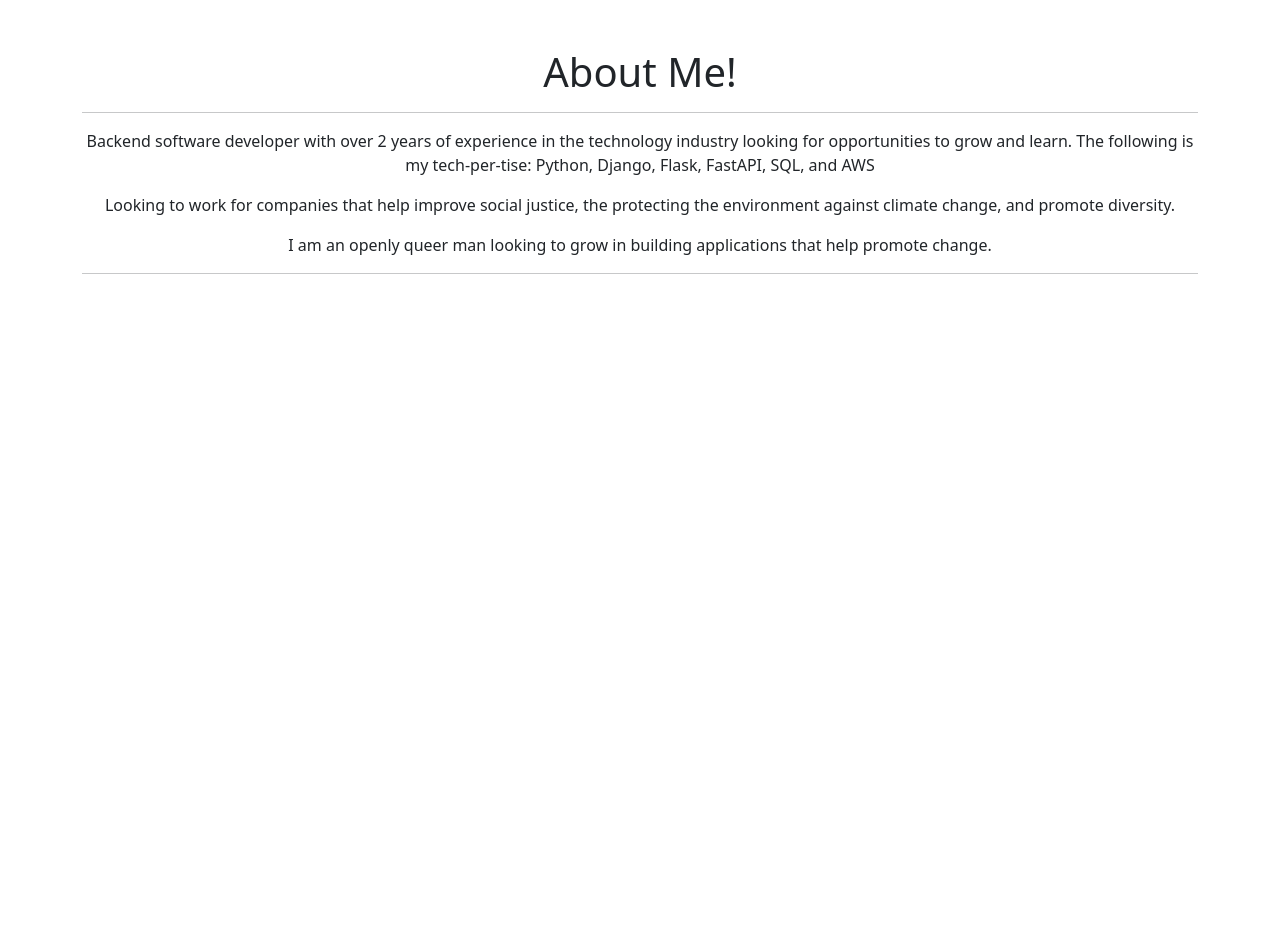
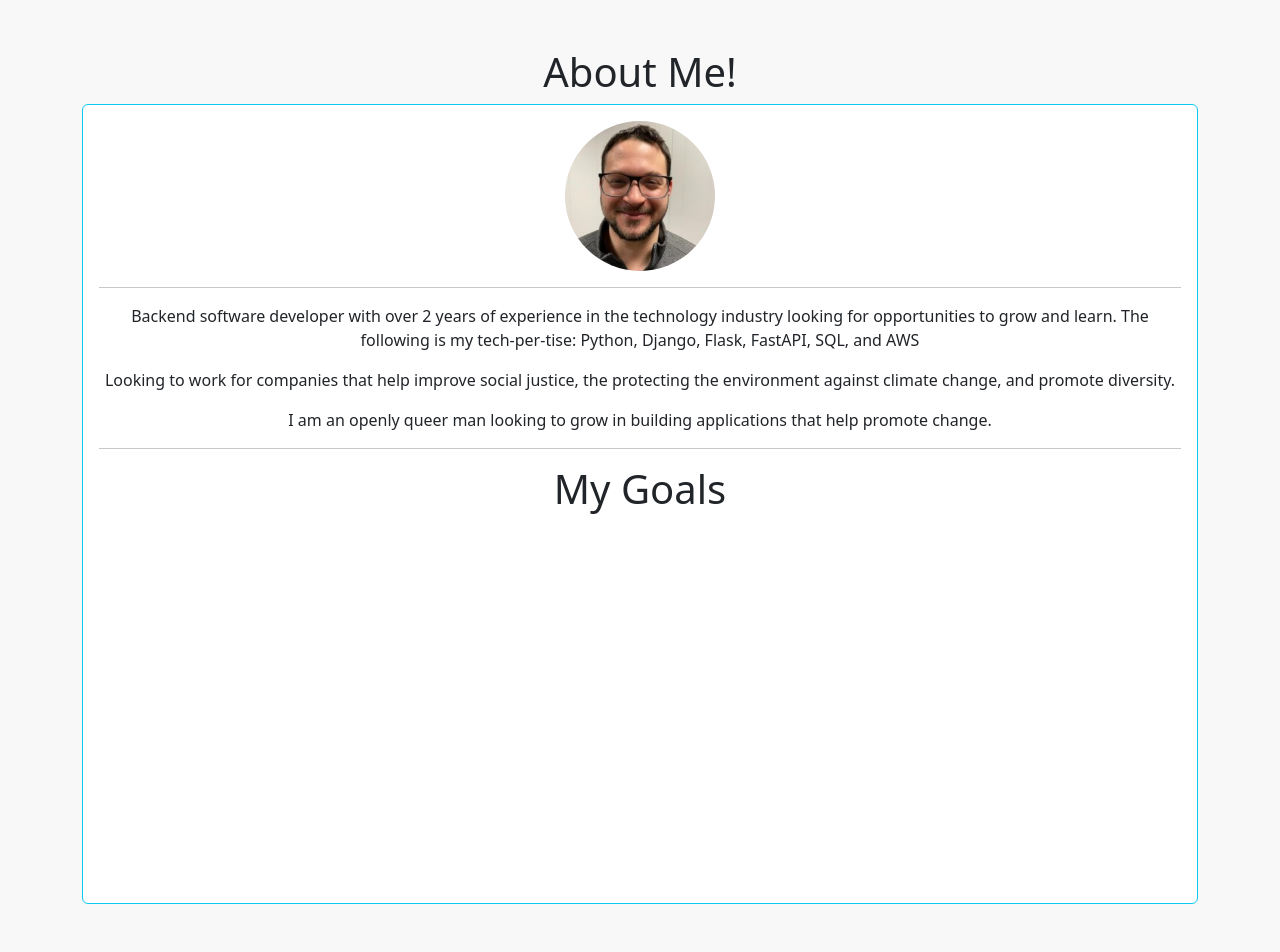
Before and after one commit to john-gartsu/portfolio, a Django app: template about/templates/about/about.html in a window 1280 px wide. Before the commit the page ends 274 px from the top, so only its background shows below. Run offline with Django 3.2, Linux system fonts and the light colour scheme; the template is opened without the code that fills it, so the values that code supplies are empty.

Commit message:
resolved wip error

```diff
--- a/about/templates/about/about.html
+++ b/about/templates/about/about.html
@@ -1,9 +1,12 @@
 {% extends "base.html" %}
-
+{% load static from static %}
 {% block content %}
 
 <h1>About Me!</h1>
-<!-- <p>Today is {{today}}</p> -->
+<!-- image of face -->
+<div class="card card-body h-100  border-info" id="profile-wrapper">
+    <img id="profile-pic" src="{% static '/images/headshot.jpeg' %}" >
+<div>
 <hr>
 <p>Backend software developer with over 2 years of experience in the technology industry looking for opportunities to grow and learn. The following is my tech-per-tise: Python, Django, Flask, FastAPI, SQL, and AWS</p>
 
@@ -12,4 +15,12 @@
 <p>I am an openly queer man looking to grow in building applications that help promote change.</p>
 <hr>
 
+<!-- goals  -->
+<h1>My Goals</h1>
+<!-- short term -->
+<!-- long term -->
+
+<!-- hobbies -->
+
+
 {% endblock %}
--- /dev/null
+++ b/static/css/style.css
@@ -0,0 +1,33 @@
+ul.errorlist {display: none}
+
+body{
+	background-color:#F8F8F8!important;
+}
+
+#profile-wrapper{
+	text-align: center;
+}
+
+#profile-pic{
+	width:150px;
+	height: 150px;
+	border-radius: 50%;
+	margin-left: auto;
+  	margin-right: auto;
+}
+
+ul{
+	padding: 0;
+    list-style-type: none;
+}
+
+
+.social-links ul, li{
+	list-style-type:none;
+	display: inline-block;
+}
+
+.social{
+	width:20px;
+	height: 20px;
+}
```
Also changed, not shown: about/static/images/GitHub-Mark-32px.png (added), about/static/images/headshot.jpeg (added), about/static/images/linkedin.png (added).
